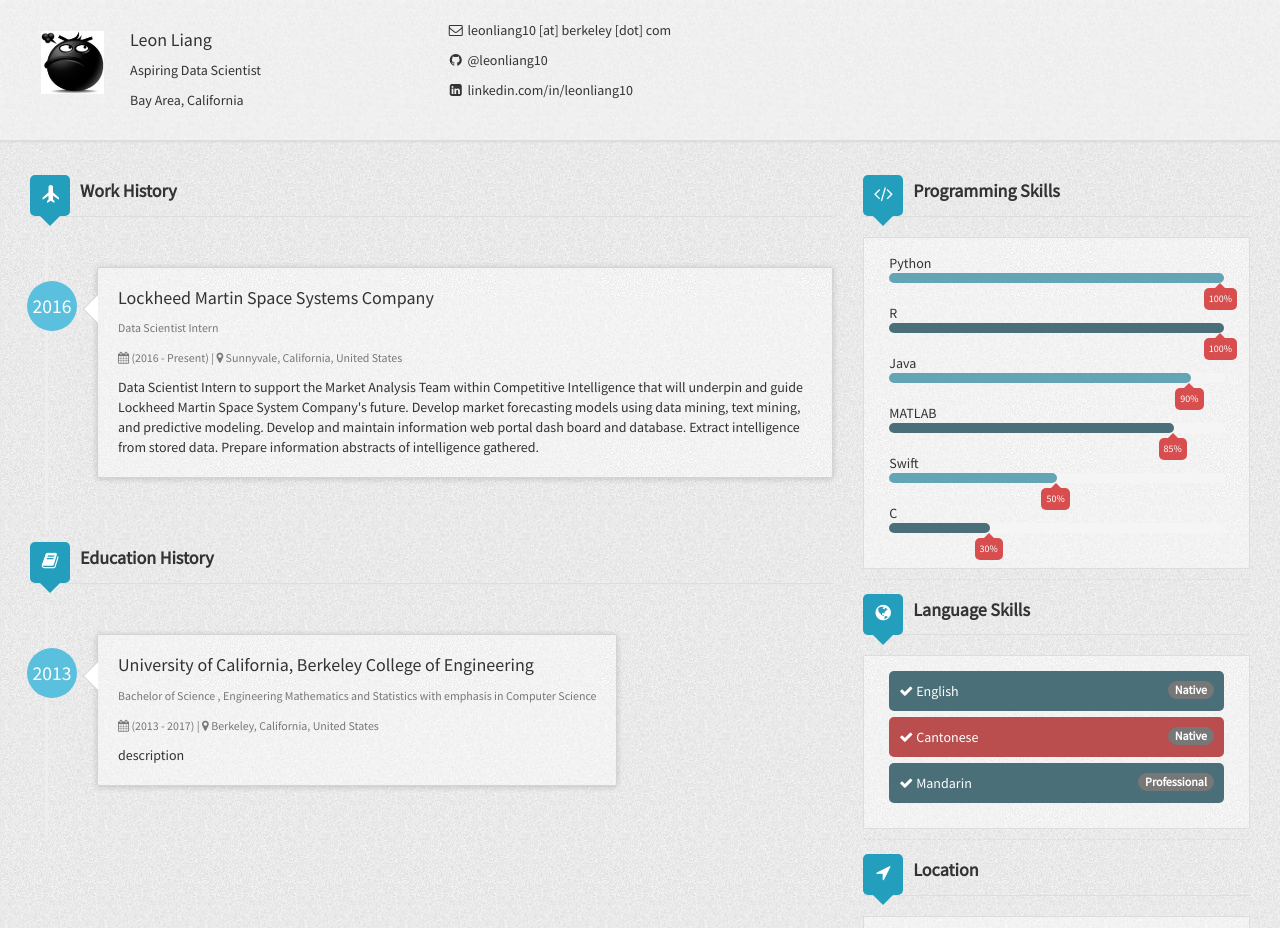
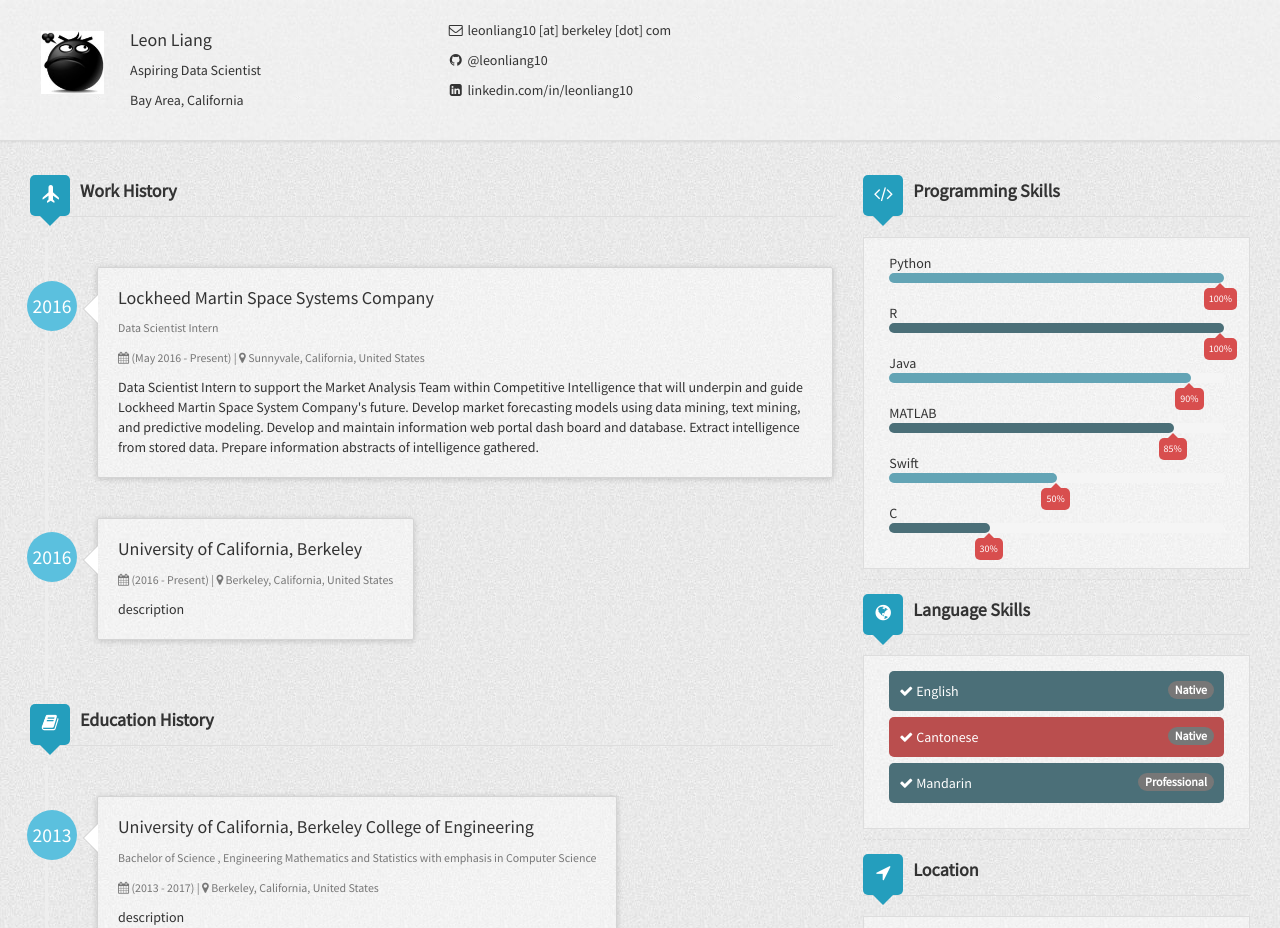
Before and after one commit to leonliang10/leonliang10.github.io, a Jekyll site: the page built from index.html, in a window 1280 px wide, cut to the strip 0-928 px from the top of the page. Built offline with Jekyll 4.4.1, drawn with Linux system fonts in a browser that asks for light colours; nearby versions of some CDN libraries.

Commit message:
Add month to duration field. filling in work2 for computer vision research

```diff
--- a/_config.yml
+++ b/_config.yml
@@ -32,8 +32,14 @@ author:
       location: Sunnyvale, California, United States
       title: Data Scientist Intern
       started: 2016
+      duration: (May 2016 - Present)
+      description: Data Scientist Intern to support the Market Analysis Team within Competitive Intelligence that will underpin and guide Lockheed Martin Space System Company's future. Develop market forecasting models using data mining, text mining, and predictive modeling. Develop and maintain information web portal dash board and database. Extract intelligence from stored data. Prepare information abstracts of intelligence gathered.
+    - work2:
+      company: University of California, Berkeley
+      location: Berkeley, California, United States
+      started: 2016
       duration: (2016 - Present)
-      description: Data Scientist Intern to support the Market Analysis Team within Competitive Intelligence that will underpin and guide Lockheed Martin Space System Company's future. Develop market forecasting models using data mining, text mining, and predictive modeling. Develop and maintain information web portal dash board and database. Extract intelligence from stored data. Prepare information abstracts of intelligence gathered.
+      description: [description]
   educationHistory:
     - education1:
       organization: University of California, Berkeley College of Engineering
```
